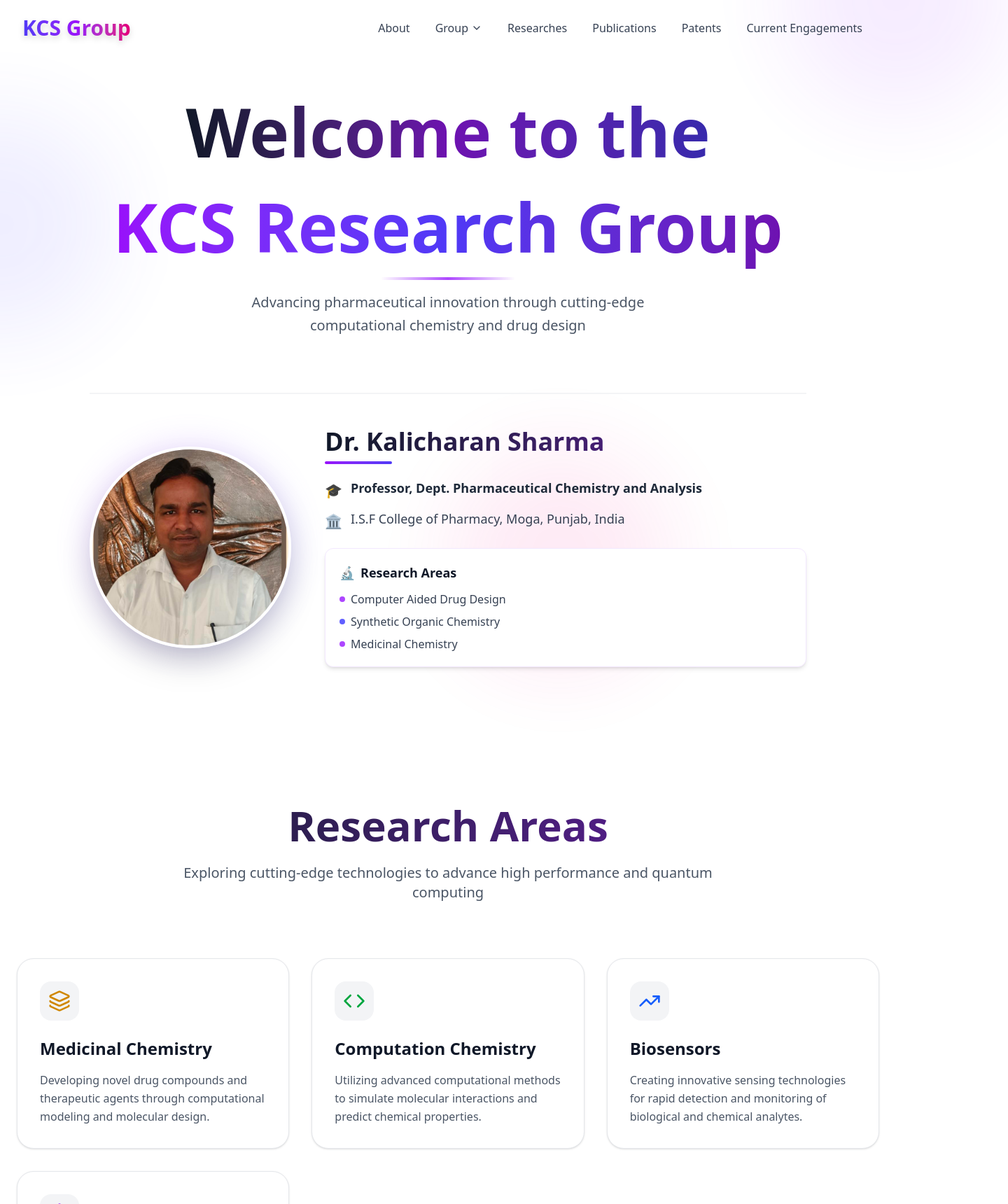
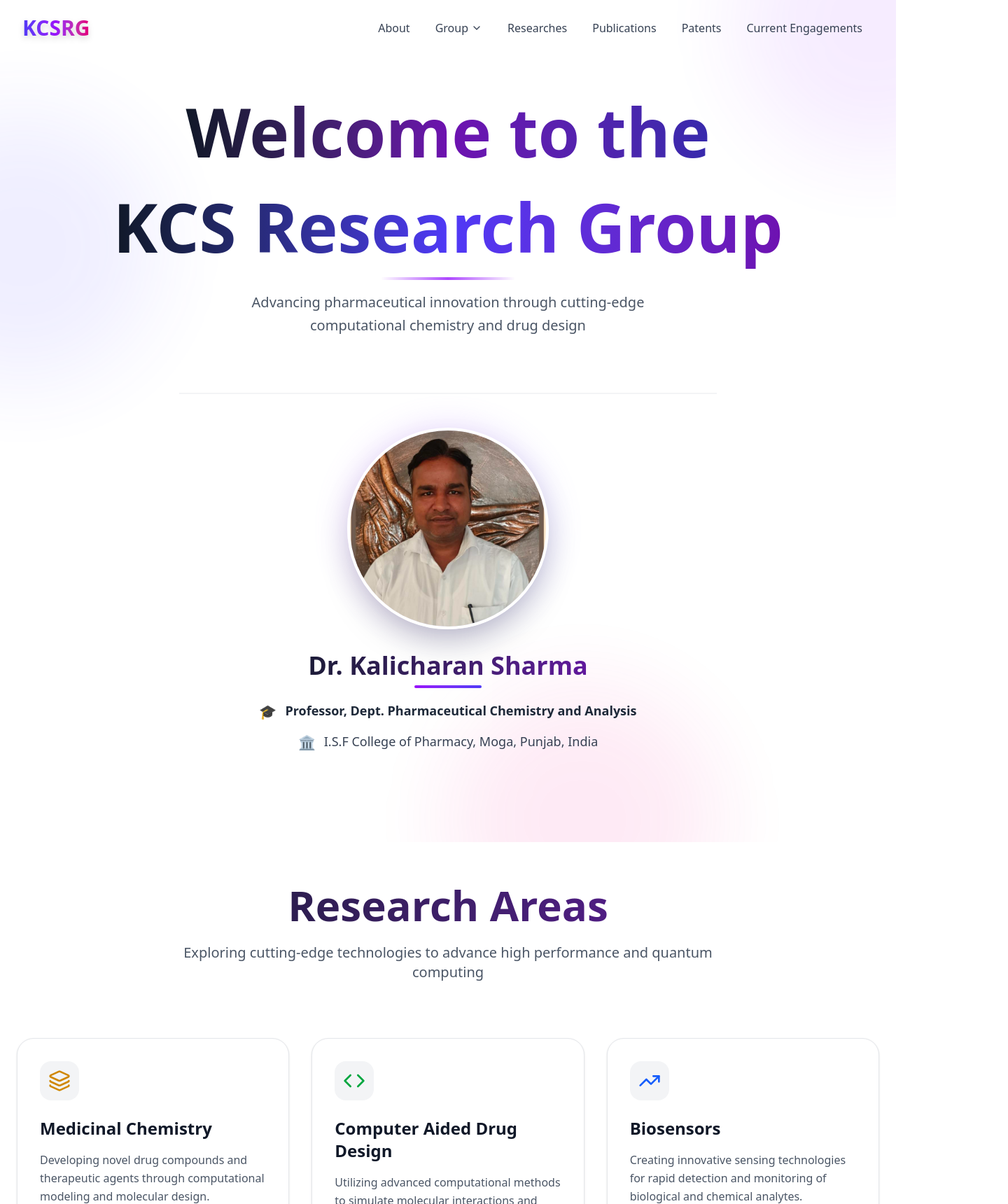
Before and after one commit to Animeshmitra08/GoodWillComputingLab, a React (Vite) app: page / in a window 1280 px wide. Shown: the top 1720 px of the page at 70% size, 1440 px wide, since content can reach past the window. Built offline with nearby package versions, Linux system fonts and the light colour scheme.

Commit message:
landing page sorted

```diff
--- a/src/Components/Header.tsx
+++ b/src/Components/Header.tsx
@@ -39,7 +39,7 @@ const Header: React.FC = () => {
               <h1 className={`text-2xl font-black bg-gradient-to-r from-indigo-600 via-purple-600 to-pink-600 bg-clip-text text-transparent hover:scale-105 transition-all duration-500 cursor-pointer ${
                 isScrolled ? 'text-2xl' : 'text-3xl'
               } ${!isScrolled ? 'drop-shadow-lg' : ''}`}>
-                KCS Group
+                KCSRG
               </h1>
             </div>
 
--- a/src/Components/LandingPage.tsx
+++ b/src/Components/LandingPage.tsx
@@ -11,34 +11,23 @@ const LandingPage: React.FC = () => {
 
   return (
     <div className="min-h-screen bg-white">
+      {/* Hero + Professor Section with Animated Background */}
+      <section className="relative pt-32 pb-32 px-6 overflow-hidden">
         {/* Animated Background Elements */}
-      <div className="absolute inset-0 ">
-        <div className="absolute -top-40 -right-40 w-80 h-80 bg-purple-500/10 rounded-full blur-3xl animate-pulse"></div>
-        <div className="absolute top-40 -left-40 w-80 h-80 bg-indigo-500/10 rounded-full blur-3xl animate-pulse delay-1000"></div>
-        <div className="absolute -bottom-40 left-1/2 w-80 h-80 bg-pink-500/10 rounded-full blur-3xl animate-pulse delay-500"></div>
+        <div className="absolute inset-0 overflow-hidden">
+          <div className="absolute -top-40 -right-40 w-96 h-96 bg-purple-500/10 rounded-full blur-3xl animate-pulse"></div>
+          <div className="absolute top-40 -left-40 w-96 h-96 bg-indigo-500/10 rounded-full blur-3xl animate-pulse delay-1000"></div>
+          <div className="absolute -bottom-40 left-1/2 w-96 h-96 bg-pink-500/10 rounded-full blur-3xl animate-pulse delay-500"></div>
         </div>
 
-      {/* Hero Section */}
-      <section className="relative pt-32 pb-25 px-6 overflow-hidden">
-        <div className="absolute inset-0 -z-10">
-          <div className="absolute top-20 left-10 w-72 h-72 bg-purple-300 rounded-full mix-blend-multiply filter blur-xl opacity-20 animate-blob"></div>
-          <div className="absolute top-40 right-10 w-72 h-72 bg-indigo-300 rounded-full mix-blend-multiply filter blur-xl opacity-20 animate-blob animation-delay-2000"></div>
-          <div className="absolute -bottom-8 left-1/2 w-72 h-72 bg-pink-300 rounded-full mix-blend-multiply filter blur-xl opacity-20 animate-blob animation-delay-4000"></div>
-        </div>
-
+        {/* Hero Content */}
         <div className="max-w-7xl mx-auto text-center">
           <div className={`transition-all duration-1000 transform ${
             isVisible ? 'translate-y-0 opacity-100' : 'translate-y-10 opacity-0'
           }`}>
 
-            {/* Enhanced Welcome Section */}
+            {/* Welcome Section */}
             <div className="mb-20 space-y-6">
-              {/* <div className="inline-block">
-                <span className="text-sm md:text-base font-semibold tracking-wider uppercase text-purple-600 mb-4 block">
-                  Research Excellence in Pharmaceutical Sciences
-                </span>
-              </div> */}
-
               <h1 className="text-6xl md:text-8xl font-black leading-tight">
                 <span className="block mb-4">
                   <span className="bg-gradient-to-r from-gray-900 via-purple-800 to-indigo-800 bg-clip-text text-transparent">
@@ -46,7 +35,7 @@ const LandingPage: React.FC = () => {
                   </span>
                 </span>
                 <span className="block relative">
-                  <span className="bg-gradient-to-r from-purple-600 via-indigo-600 to-purple-800 bg-clip-text text-transparent animate-gradient">
+                  <span className="bg-gradient-to-r from-gray-900 via-indigo-600 to-purple-800 bg-clip-text text-transparent animate-gradient">
                     KCS Research Group
                   </span>
                   <div className="absolute -bottom-4 left-1/2 transform -translate-x-1/2 w-48 h-1 bg-gradient-to-r from-transparent via-purple-500 to-transparent rounded-full"></div>
@@ -58,10 +47,8 @@ const LandingPage: React.FC = () => {
               </p>
             </div>
 
-            {/* Professor Profile Section */}
-            <div className="flex flex-col md:flex-row items-center justify-center gap-12 max-w-5xl mx-auto pt-12 border-t-2 border-gray-100">
-              {/* Professor Image */}
-              <div className="flex-shrink-0">
+            {/* Professor Profile Section (centered) */}
+            <div className="flex flex-col items-center justify-center text-center gap-8 max-w-3xl mx-auto pt-12 border-t-2 border-gray-100">
               <div className="relative group">
                 <div className="absolute inset-0 bg-gradient-to-br from-purple-400 to-indigo-400 rounded-full blur-xl opacity-30 group-hover:opacity-50 transition-opacity duration-300"></div>
                 <img
@@ -70,62 +57,36 @@ const LandingPage: React.FC = () => {
                   className="relative w-56 h-56 md:w-72 md:h-72 rounded-full object-cover shadow-2xl border-4 border-white transform group-hover:scale-105 transition-transform duration-300"
                 />
               </div>
-              </div>
 
-              {/* Professor Description */}
-              <div className="text-left space-y-5 flex-1">
-                <div>
+              <div className="space-y-5">
                 <h2 className="text-4xl font-bold bg-gradient-to-r from-gray-900 to-purple-800 bg-clip-text text-transparent mb-2">
                   Dr. Kalicharan Sharma
                 </h2>
-                  <div className="h-1 w-24 bg-gradient-to-r from-purple-600 to-indigo-600 rounded-full mb-4"></div>
-                </div>
+                <div className="h-1 w-24 mx-auto bg-gradient-to-r from-purple-600 to-indigo-600 rounded-full mb-4"></div>
 
                 <div className="space-y-3">
-                  <div className="flex items-start gap-3">
+                  <div className="flex items-center justify-center gap-3">
                     <span className="text-purple-600 text-xl mt-1">🎓</span>
                     <p className="text-lg font-semibold text-gray-800">
                       Professor, Dept. Pharmaceutical Chemistry and Analysis
                     </p>
                   </div>
 
-                  <div className="flex items-start gap-3">
+                  <div className="flex items-center justify-center gap-3">
                     <span className="text-indigo-600 text-xl mt-1">🏛️</span>
                     <p className="text-lg text-gray-700">
                       I.S.F College of Pharmacy, Moga, Punjab, India
                     </p>
                   </div>
-
-                  <div className="mt-6 p-5 bg-white rounded-xl shadow-md border border-purple-100 hover:shadow-lg transition-shadow duration-300">
-                    <h3 className="text-lg font-bold text-gray-900 mb-3 flex items-center gap-2">
-                      <span className="text-purple-600">🔬</span>
-                      Research Areas
-                    </h3>
-                    <ul className="space-y-2 text-base text-gray-700">
-                      <li className="flex items-center gap-2">
-                        <span className="w-2 h-2 bg-purple-500 rounded-full"></span>
-                        Computer Aided Drug Design
-                      </li>
-                      <li className="flex items-center gap-2">
-                        <span className="w-2 h-2 bg-indigo-500 rounded-full"></span>
-                        Synthetic Organic Chemistry
-                      </li>
-                      <li className="flex items-center gap-2">
-                        <span className="w-2 h-2 bg-purple-500 rounded-full"></span>
-                        Medicinal Chemistry
-                      </li>
-                    </ul>
                 </div>
               </div>
             </div>
-            </div>
-
           </div>
         </div>
       </section>
 
       {/* Features Section */}
-      <section className="py-24 px-6">
+      <section className="pt-15 pb-24 px-6">
         <div className="max-w-7xl mx-auto">
           <div className="text-center mb-20">
             <h2 className="text-4xl md:text-6xl font-black mb-6 bg-gradient-to-r from-gray-900 to-purple-800 bg-clip-text text-transparent">
@@ -145,7 +106,8 @@ const LandingPage: React.FC = () => {
               },
               {
                 icon: <Code className="w-8 h-8 text-green-600" />,
-                title: "Computation Chemistry",
+                title: "Computer Aided Drug Design",
+
                 description: "Utilizing advanced computational methods to simulate molecular interactions and predict chemical properties."
               },
               {
@@ -156,6 +118,11 @@ const LandingPage: React.FC = () => {
               {
                 icon: <Shield className="w-8 h-8 text-purple-600" />,
                 title: "Pharmaceutical Analysis",
+                description: "Ensuring drug quality and safety through advanced analytical techniques and method development."
+              },
+              {
+                icon: <Shield className="w-8 h-8 text-purple-600" />,
+                title: "Synthetic Organic Chemistry",
                 description: "Ensuring drug quality and safety through advanced analytical techniques and method development."
               }
             ].map((feature, i) => (
```
Lines whose indentation alone changed are shown as unchanged.
